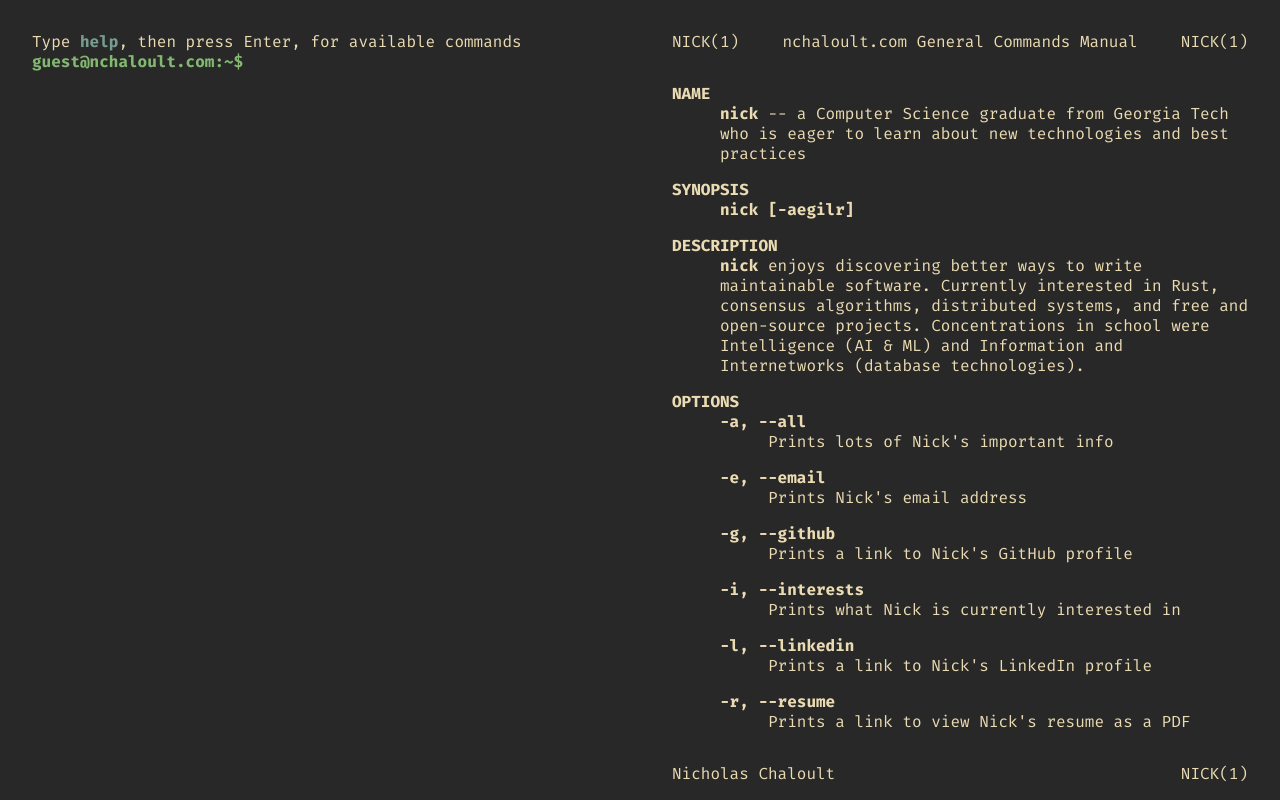
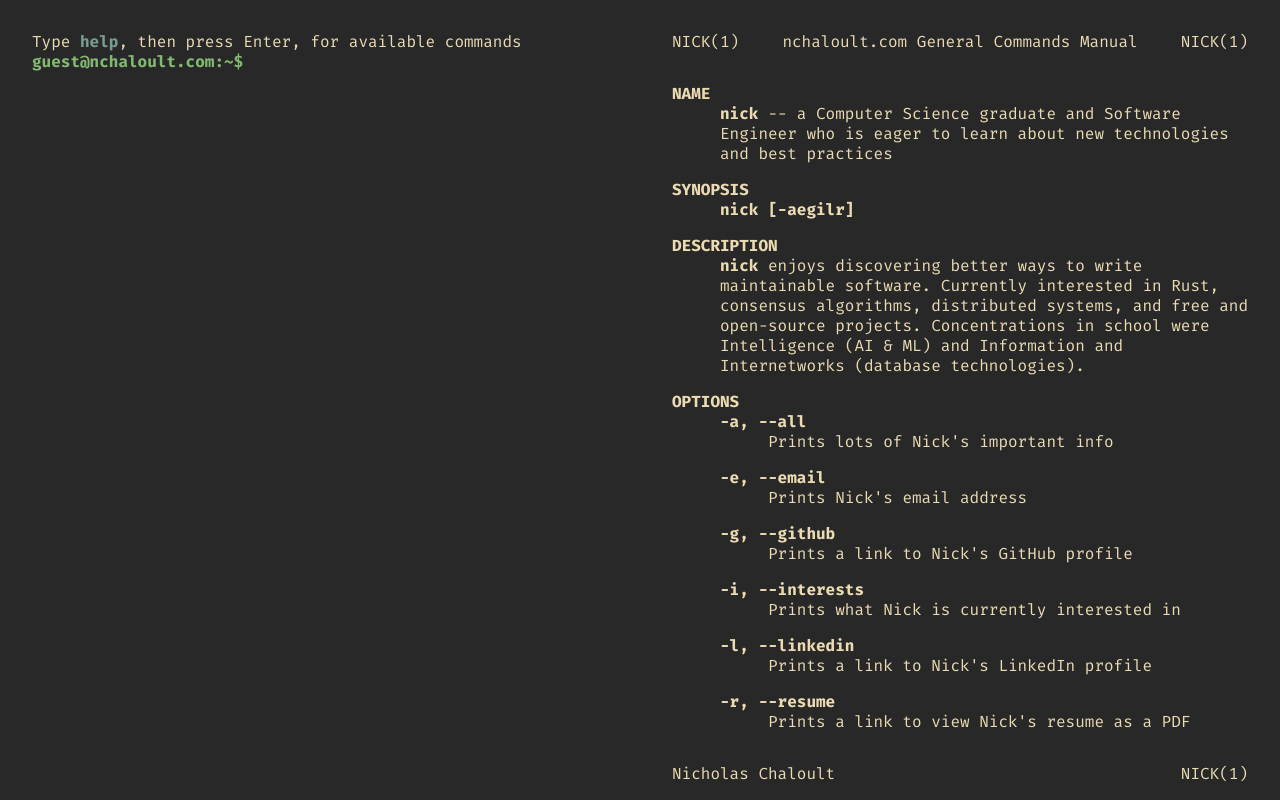
Before and after one commit to nchaloult/nchaloult.github.io, a React (Create React App) app: page / in a window 1280 px wide. Built offline with nearby package versions, Linux system fonts and the light colour scheme.

Commit message:
Update short description: remove GT, add "software engineer"

```diff
--- a/src/components/ManPage.tsx
+++ b/src/components/ManPage.tsx
@@ -15,8 +15,8 @@ function ManPage() {
         <div>
           <b>NAME</b>
           <div className={styles.indented}>
-            <b>nick</b> -- a Computer Science graduate from Georgia Tech who is
-            eager to learn about new technologies and best practices
+            <b>nick</b> -- a Computer Science graduate and Software Engineer who
+            is eager to learn about new technologies and best practices
           </div>
         </div>
         <div>
```
